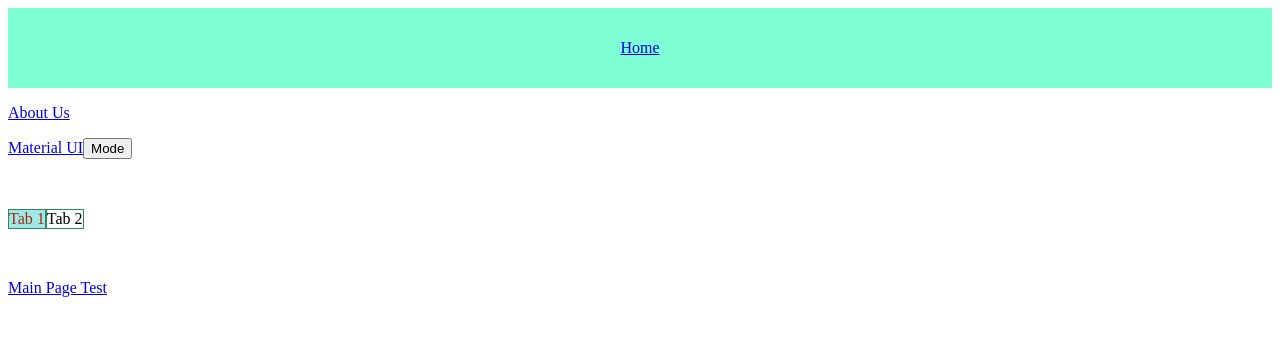
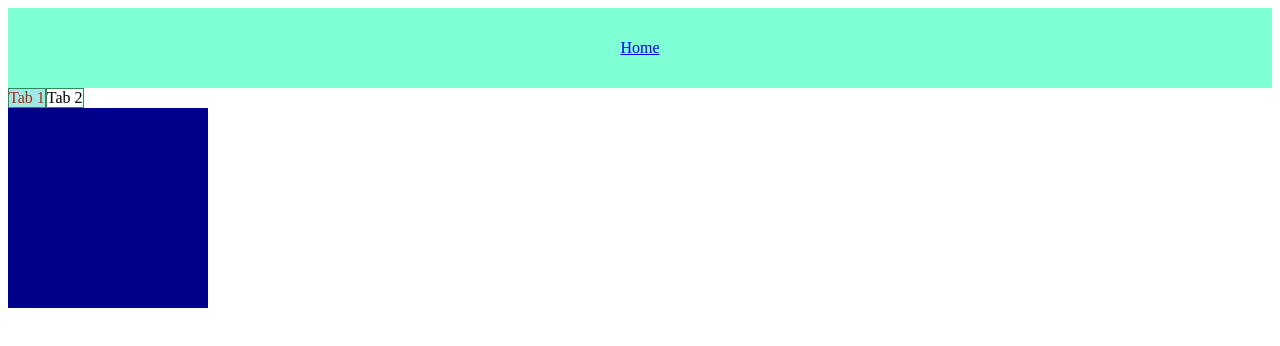
Before and after one commit to fAyday-everyday/js-16-11-2021, a React (Create React App) app: page / in a window 1280 px wide. Shown: the top 346 px of the page. Built offline with nearby package versions, Linux system fonts and the light colour scheme.

Commit message:
block added to HomePage

```diff
--- a/src/components/Header.css
+++ b/src/components/Header.css
@@ -6,4 +6,12 @@
     display: flex;
     align-items: center;
     justify-content: center;
+    gap: 20px;
 }
+
+.asd {
+    width: 200px;
+    height: 200px;
+    background: cyan;
+    background-color: darkblue;
+}
--- a/src/pages/HomePage.js
+++ b/src/pages/HomePage.js
@@ -6,17 +6,13 @@ export default function HomePage() {
 
     const options = [{ label: 'Tab 1', value: '1' }, { label: 'Tab 2', value: '2' }]
 
+
     return (
         <div className="cont">
-          <div className="home">
-              <Link to='/about'><p>About Us</p></Link>
-              <Link to='/materialpage'>Material UI</Link>
-              <button>Mode</button>
-          </div>
-          <Tabs options={options} />
-          <div className="maincss">
-              <Link to='/main'>Main Page Test</Link>
-          </div>
+            <div>
+                <Tabs options={options} />
+                <div className='asd'></div>
+            </div>
         </div>
     )
 }
```
